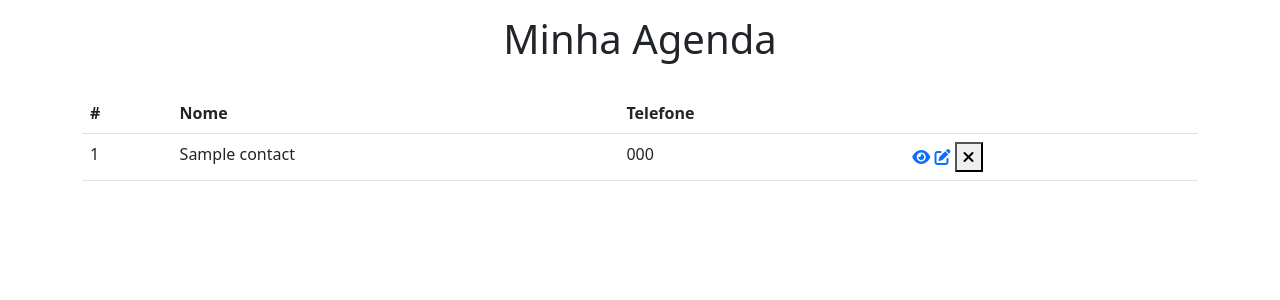
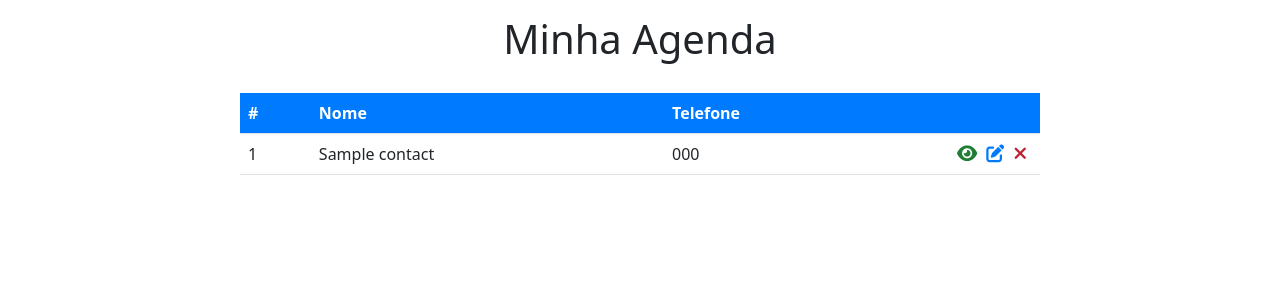
Before and after one commit to andreymarques1202/Agenda, a PHP site: page / in a window 1280 px wide. Shown: the part 76-376 px from the top of the page. Run offline with PHP 8.4, Linux system fonts and the light colour scheme; tables that the repository leaves empty or names only in its code hold one stand-in row (values such as "Sample post"); some libraries are stand-ins or nearby versions.

Commit message:
Fullstack: Finalizando a estilização da home

```diff
--- a/Agenda/css/style.css
+++ b/Agenda/css/style.css
@@ -6,3 +6,58 @@
     text-align: center;
     margin: 15px 0 30px;
 }
+
+/* HOME */
+
+#contacts-table {
+    max-width: 800px;
+    margin: 0 auto;
+}
+
+#contacts-table thead {
+    color: #fff;
+    background-color: #007bff;
+}
+
+.actions {
+    text-align: right;
+    width: 150px;
+}
+
+.actions i {
+    font-size: 18px;
+    margin-right: 5px;
+}
+
+.check-icon {
+    color: #1e7e34;
+}
+
+.delete-icon {
+    color: #bd2130;
+}
+
+.delete-btn {
+    background-color: transparent;
+    border: none;
+    padding: 0;
+}
+
+.edit-icon {
+    color: #007bff;
+}
+
+#empty-list-text {
+    text-align: center;
+}
+
+#msg {
+    color: #155724;
+    background-color: #d4edda;
+    border: 1px solid #c3e6cb;
+    padding: 10px;
+    text-align: center;
+    max-width: 500px;
+    margin: 0 auto;
+    margin-top: 30px;
+}
```
